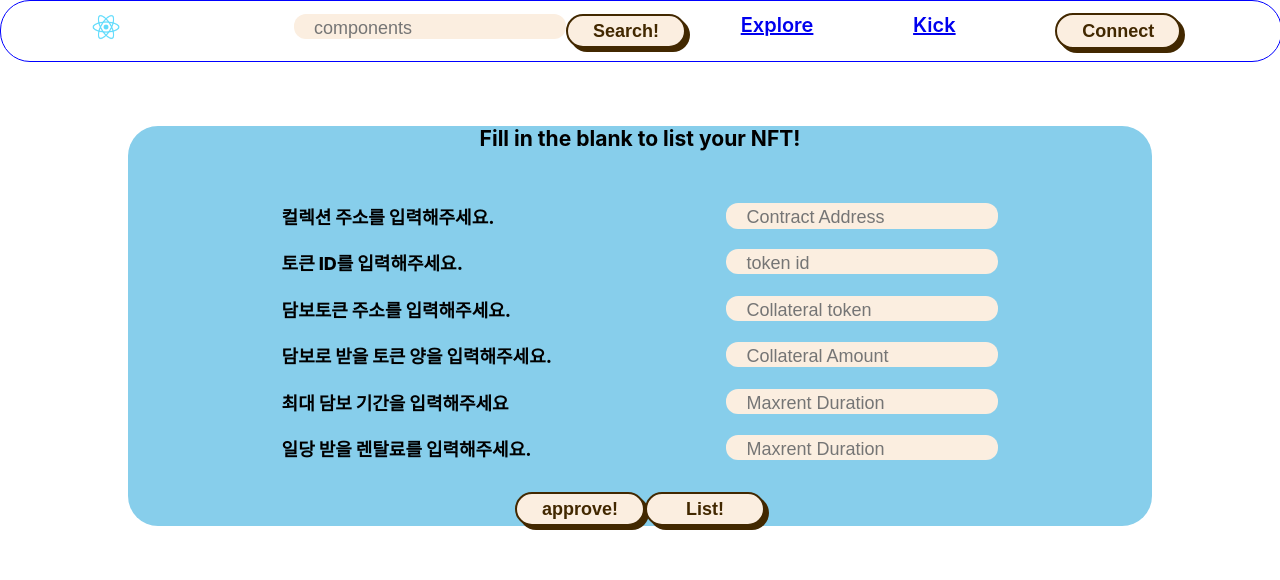
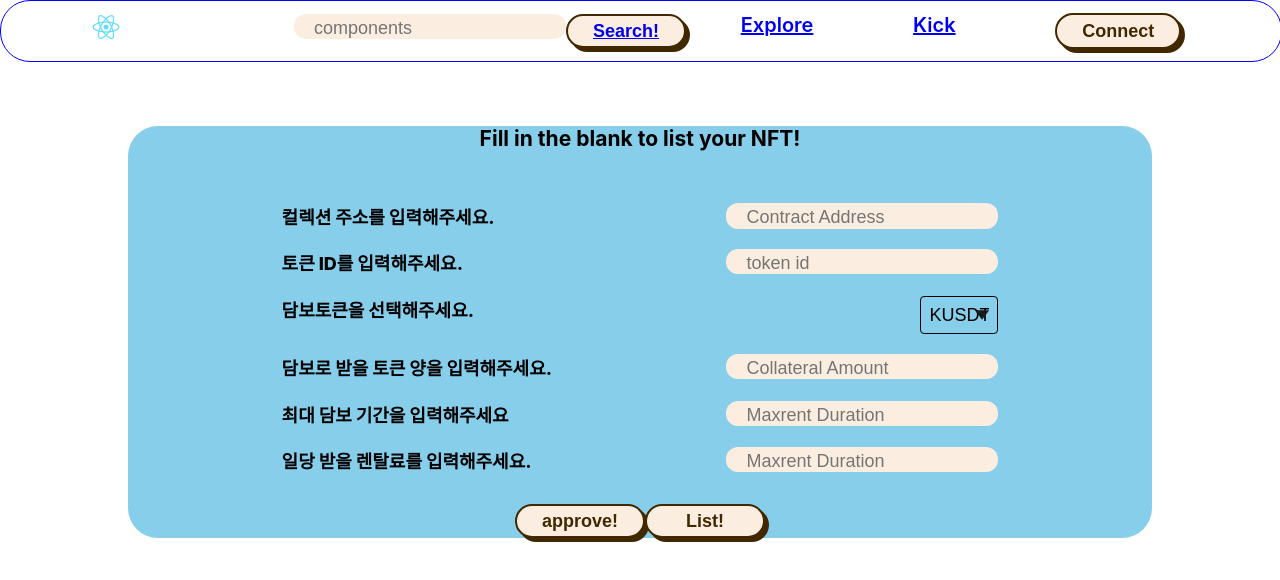
Before and after one commit to poqopo/NFT-Rental-Protocol-Frontend, a React (Create React App) app: page /List in a window 1280 px wide. Shown: the top 580 px of the page. Built offline with nearby package versions, Linux system fonts and the light colour scheme; what caver-js would draw is missing.

Commit message:
add search

```diff
--- a/src/App.js
+++ b/src/App.js
@@ -5,6 +5,7 @@ import Kick from "./pages/Kick";
 import ItemDetail from "./pages/Itemdetail";
 import List from "./pages/ListNFT";
 import Mypage from "./pages/Mypage";
+import Search from "./pages/Search";
 
 function App() {
   return (
@@ -16,6 +17,7 @@ function App() {
         <Route path="/:contractaddress/:tokenid/:detail" element={<ItemDetail />}/>
         <Route path="/List" element={<List />} />
         <Route path="/Mypage/:userAddress" element={<Mypage />} />
+        <Route path="/search/:collectionname" element={<Search/>}/>
       </Routes>
     </Router>
   );
--- a/src/assets/Dropdown.module.css
+++ /dev/null
@@ -1,37 +0,0 @@
-.dropdown {
-  /* 보더를 통해서 틀을 봐주는게 좋다 ! */
-  /* border: 1px solid #000; */
-  /* width: 200px; */
-  display: inline-block;
-}
-.dropdown_btn {
-  width: 200px;
-  /* 패딩으로 크기 늘려주기 */
-  padding : 10px;
-  font-size: 18px;
-  background-color: yellowgreen;
-  color : #fff;
-  border: none;
-  cursor: pointer;
-}
-
-.dropdown_submenu{
-  /* border: 1px solid #000; */
-  width:200px;
-  box-shadow: 0 0 10px rgba(0, 0, 0, 0.192);
-  display: none;
-}
-
-.dropdown_submenu a {
-  display: block;
-  padding: 7px;
-  text-align: center;
-}
-
-.dropdown_submenu a:hover{
-  background-color: #eee;
-}
-
-.dropdown:hover .dropdown_submenu {
-  display: block;
-}
--- a/src/components/Description.js
+++ b/src/components/Description.js
@@ -1,18 +1,29 @@
 import { useEffect, useState } from "react";
-import { getBlock, getname, modifyNFT, remaintime, rent } from "../Utils/contract";
+import {
+  getBlock,
+  getname,
+  modifyNFT,
+  remaintime,
+  rent,
+} from "../Utils/contract";
 import Button from "./Button,";
 import Input from "./Input";
-import Dropdown from "./Dropdown";
-
+import SelectBox from "./SelectBox";
 
 function Description({ type, itemdetail }) {
   const [inputday, setInputday] = useState(0);
   const [inputval, setInputval] = useState(0);
-  const [index, setIndex] = useState(0);
   const [block, setBlock] = useState(0);
   const [name, setName] = useState("");
+  const [collat, setCollat] = useState(0);
   const onChange = (e) => setInputday(e.target.value);
-  const onChangeval = (e) => setInputval(e.target.value)
+  const collatchange = (e) => {
+    console.log(e.target.value);
+    setCollat(e.target.value);
+  };
+  const onChangeval = (e) => setInputval(e.target.value);
+
+  console.log(collat);
 
   async function fetchblock() {
     try {
@@ -34,6 +45,12 @@ function Description({ type, itemdetail }) {
     fetchblock();
     fetchname();
   }, [fetchblock, fetchname]);
+
+  const OPTIONS = [
+    { value: "0", name: "max rent duration" },
+    { value: "1", name: "collateral amount" },
+    { value: "2", name: "rent fee per block" },
+  ];
 
   const currentAddress = window.klaytn.selectedAddress;
   if (type === "Rent") {
@@ -120,14 +137,21 @@ function Description({ type, itemdetail }) {
               {parseInt(itemdetail.collateral_amount) +
                 inputday * itemdetail.rent_fee_per_block}
             </p>
-            <Dropdown itemlist={['max rent duration', 'rent fee per block', 'collateral_amount']} />
-            <input onChange={onChange} placeholder="HellO!"></input>
+            <SelectBox
+              options={OPTIONS}
+              defaultValue="0"
+              handlechange={collatchange}
+            ></SelectBox>
+            <Input
+              onChange={onChangeval}
+              placeholder="값을 넣어주세요!"
+            ></Input>
             <Button
               onClick={() =>
                 modifyNFT(
                   itemdetail.collection_address,
                   itemdetail.token_id,
-                  index,
+                  collat,
                   inputval
                 )
               }
--- a/src/components/Dropdown.js
+++ /dev/null
@@ -1,16 +0,0 @@
-import React from "react";
-import styles from "../assets/Dropdown.module.css";
-
-function Dropdown({ itemlist }) {
-  return (
-    <div className={styles.dropdown}>
-        <button className={styles.dropdown_btn}>Choose Menu</button>
-        <div className={styles.dropdown_submenu}>
-        {itemlist.map((info, index) => (
-            <p>{info}</p>
-        ))}
-        </div>
-    </div>
-  );
-}
-export default Dropdown;
--- a/src/components/Header.js
+++ b/src/components/Header.js
@@ -50,6 +50,9 @@ function Header() {
   const [currentAddress, setCurrentAddress] = useState(
     window.klaytn ? window.klaytn.selectedAddress : undefined
   );
+  const [serachname, setSearchname] = useState('');
+
+  const onChange = (e) => setSearchname(e.target.value)
 
   useEffect(() => {
     const onLoad = async () => {
@@ -96,10 +99,10 @@ function Header() {
         <Logo>
           <img src="/logo192.png" width="28px" alt="Workflow" />
         </Logo>
-        <form className="serach-bar">
-          <Input placeholder={"components"} />
-          <Button text={"Search!"}></Button>
-        </form>
+        <div className="serach-bar">
+          <Input placeholder={"components"} onChange={onChange} />
+          <Button text={<Link to={`/search/${serachname}`}>Search!</Link>}></Button>
+        </div>
       </Items>
       <Items>
         <Link to={"/"}>Explore</Link>
--- a/src/components/Itemlist.js
+++ b/src/components/Itemlist.js
@@ -2,7 +2,6 @@ import React, { useEffect, useState } from "react";
 import axios from "axios";
 import { Link } from "react-router-dom";
 import styled from "styled-components";
-import { getImage } from "../Utils/contract";
 
 const StyledList = styled.div`
   margin: 5%;
@@ -27,10 +26,10 @@ const Item = styled.div`
 
 function Itemlist({ type, link }) {
   const [itemlist, setItemlist] = useState([]);
-
   // 통신 메서드
   async function searchApi() {
     const url = `http://localhost:4000/api/NFT/${type}`;
+    console.log(url)
     await axios
       .get(url)
       .then(function (response) {
@@ -54,7 +53,7 @@ function Itemlist({ type, link }) {
             <h3>
               이름 : {info.nft_name} #{info.token_id}
             </h3>
-            <Link to={`/${info.collection_address}/${info.token_id}/${link}`}>
+            <Link to={`/${info.collection_address}/${info.token_id}/${link ? link : info.link}`}>
               <img className="image" src={info.nft_image} alt="loading..." />
             </Link>
           </Item>
--- /dev/null
+++ b/src/components/SelectBox.js
@@ -0,0 +1,67 @@
+import styled from "styled-components";
+
+
+const SelectBoxWrapper = styled.div`
+	display: flex;
+`;
+
+export const Select = styled.select`
+	margin: 0;
+	min-width: 0;
+	display: block;
+	width: 100%;
+	padding: 8px 8px;
+	font-size: inherit;
+	line-height: inherit;
+	border: 1px solid;
+	border-radius: 4px;
+	color: inherit;
+	background-color: transparent;
+	-webkit-appearance: none;
+	-moz-appearance: none;
+	appearance: none;
+	&:focus {
+		border-color: red;
+	}
+`;
+
+const IconSVG = styled.svg`
+	margin-left: -28px;
+	align-self: center;
+	width: 24px;
+	height: 24px;
+`;
+
+const SelectBox = (props) => {
+	return (
+		<SelectBoxWrapper>
+			<Select onChange={props.handlechange}>
+				{props.options.map((option) => (
+					<option
+						key={option.value}
+						value={option.value}
+						defaultValue={props.defaultValue === option.value}
+					>
+						{option.name}
+					</option>
+				))}
+			</Select>
+			<IconSVG
+				width="20"
+				height="20"
+				viewBox="0 0 20 20"
+				fill="none"
+				xmlns="http://www.w3.org/2000/svg"
+			>
+				<path
+					fill-rule="evenodd"
+					clip-rule="evenodd"
+					d="M10 14L16 6H4L10 14Z"
+					fill="#1A1A1A"
+				/>
+			</IconSVG>
+		</SelectBoxWrapper>
+	);
+};
+
+export default SelectBox;
--- a/src/pages/ListNFT.js
+++ b/src/pages/ListNFT.js
@@ -3,6 +3,7 @@ import { daytoblock, listNFT, approve } from "../Utils/contract";
 import styled from "styled-components";
 import Button from "../components/Button,";
 import Input from "../components/Input";
+import SelectBox from "../components/SelectBox";
 
 const StyledList = styled.div`
  margin : 5% 10%;
@@ -45,6 +46,12 @@ function List() {
   const onChangemaxrent = (e) => setMaxRent(e.target.value);
   const onChangerentfee = (e) => setRentfee(e.target.value);
 
+  const OPTIONS = [
+    { value: "0xDDFd4B9d00dC3e39bc759243Bb3906540ee6fD3D", name: "KUSDT" },
+    { value: "jefgbjdfb", name: "KUSDC" },
+    { value: "savscs", name: "WKLAY" },
+  ];
+
   const list = async () => {
     const listblock = await daytoblock(maxrent);
     await listNFT(
@@ -56,6 +63,8 @@ function List() {
       parseInt(rentfee / listblock)
     );
   };
+
+
 
   return (
     <StyledList>
@@ -75,11 +84,12 @@ function List() {
           <Input placeholder="token id" onChange={onChangetokenid}></Input>
         </Item>
         <Item class="flex flex-row place-content-between">
-          <div>담보토큰 주소를 입력해주세요.</div>
-          <Input
-            placeholder="Collateral token"
-            onChange={onChangecollattoken}
-          ></Input>
+          <div>담보토큰을 선택해주세요.</div>
+          <SelectBox
+              options={OPTIONS}
+              defaultValue="0"
+              handlechange={onChangecollattoken}
+            ></SelectBox>
         </Item>
         <Item class="flex flex-row place-content-between">
           <div>담보로 받을 토큰 양을 입력해주세요.</div>
--- a/src/pages/Search.js
+++ b/src/pages/Search.js
@@ -1,6 +1,7 @@
 import styled from "styled-components";
 import Menu from "../components/Menu";
 import Itemlist from "../components/Itemlist";
+import { useParams } from "react-router-dom";
 
 const StyledSeach = styled.div`
   border: 1px solid blue;
@@ -10,12 +11,12 @@ const StyledSeach = styled.div`
 `;
 
 function Search() {
-
+  const params = useParams()
 
   return (
     <StyledSeach>
       <Menu />
-      <Itemlist type={"search/"} link={"Kick"} />
+      <Itemlist type={`search/${params.collectionname}`} />
     </StyledSeach>
   );
 }
```
